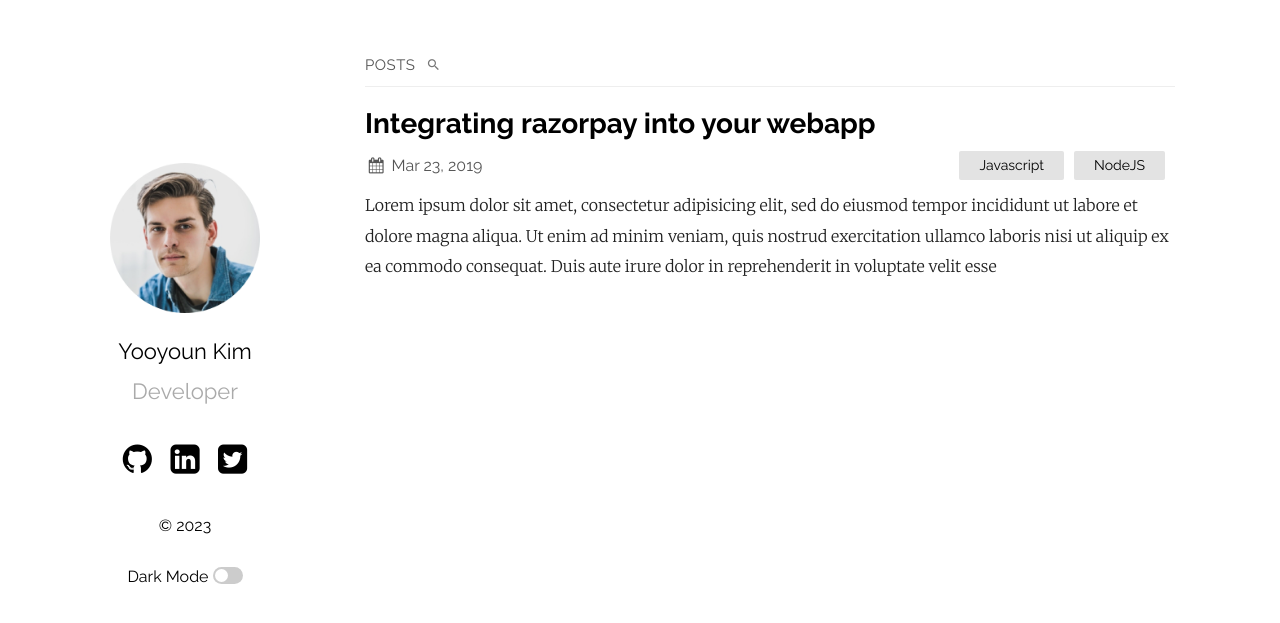
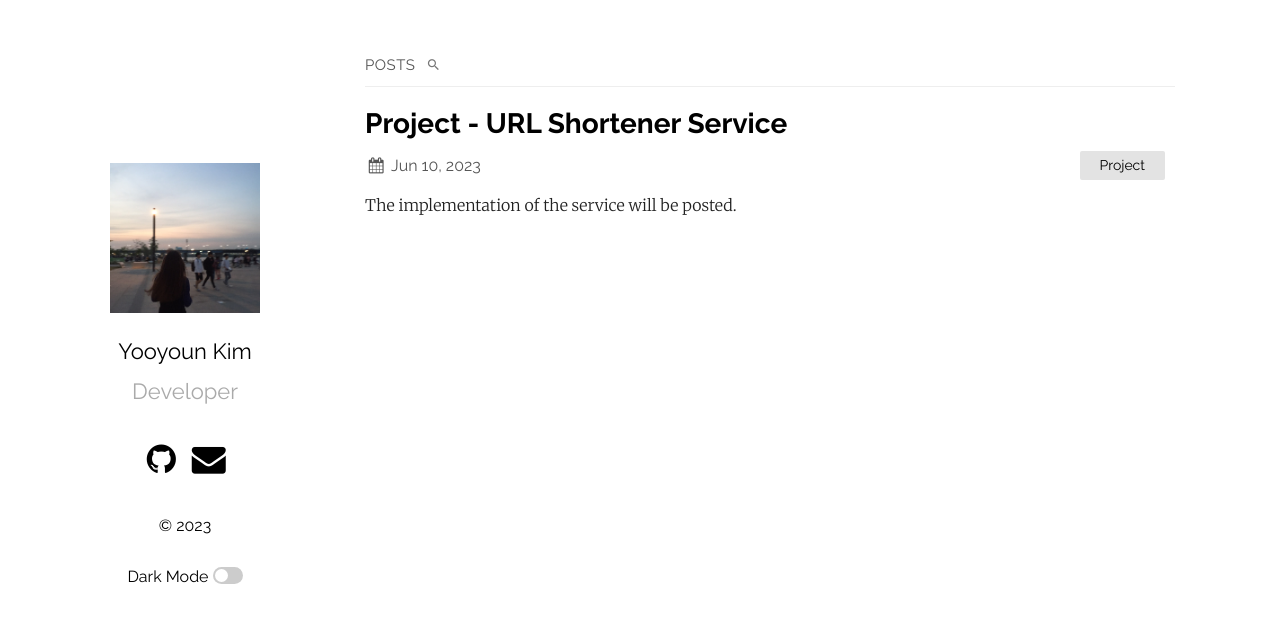
Before and after one commit to yooyouny/yooyouny.github.io, a Jekyll site: the page built from index.md, in a window 1280 px wide. Shown: the top 623 px of the page. Built offline with Jekyll 4.4.1, drawn with Linux system fonts in a browser that asks for light colours.

Commit message:
add init post

````diff
--- a/_config.yml
+++ b/_config.yml
@@ -26,9 +26,7 @@ plainwhite:
     - post
   # generate social links in footer
   social_links:
-    twitter: samarsault
-    github:  http://yooyouny.github.com
-    linkedIn: in/samarsault
+    github:  yooyouny
     #dribbble: jekyll
     #flickr:   jekyll
     #instagram: jekyll
@@ -38,7 +36,7 @@ plainwhite:
     #soundcloud: jekyll
     #telegram: jekyll
     #gitlab: jekyll
-    #email: jekyll
+    email: jhjin2u@gmail.com
 
     # Mastodon instances
     # mastodon:
--- a/_posts/2019-03-23-welcome-to-jekyll.markdown
+++ /dev/null
@@ -1,28 +0,0 @@
----
-layout: post
-title:  "Integrating razorpay into your webapp"
-date:   2019-03-23 21:03:36 +0530
-categories: Javascript NodeJS
----
-Lorem ipsum dolor sit amet, consectetur adipisicing elit, sed do eiusmod tempor incididunt ut labore et dolore magna aliqua. Ut enim ad minim veniam, quis nostrud exercitation ullamco laboris nisi ut aliquip ex ea commodo consequat. Duis aute irure dolor in reprehenderit in voluptate velit esse
-
-```javascript
-const Razorpay = require('razorpay');
-
-let rzp = Razorpay({
-	key_id: 'KEY_ID',
-	secret: 'name'
-});
-
-// capture request
-rzp.capture(payment_id, cost)
-	.then(function (data) {
-		return 2;
-	})
-```
-
-Check out the [Jekyll docs][jekyll-docs] for more info on how to get the most out of Jekyll. File all bugs/feature requests at [Jekyll’s GitHub repo][jekyll-gh]. If you have questions, you can ask them on [Jekyll Talk][jekyll-talk].
-
-[jekyll-docs]: https://jekyllrb.com/docs/home
-[jekyll-gh]:   https://github.com/jekyll/jekyll
-[jekyll-talk]: https://talk.jekyllrb.com/
--- /dev/null
+++ b/_posts/2023-06-10-project-bitly-1.markdown
@@ -0,0 +1,12 @@
+---
+layout: post
+title:  "Project - URL Shortener Service"
+date:   2023-06-10
+categories: Project
+---
+
+The implementation of the service will be posted.
+
+Check out the [link][bitly-github] for more info about bit.ly
+
+[bitly-github]: https://github.com/yooyouny/url-shortener-reneener
--- a/index.markdown
+++ /dev/null
@@ -1,6 +0,0 @@
----
-# Feel free to add content and custom Front Matter to this file.
-# To modify the layout, see https://jekyllrb.com/docs/themes/#overriding-theme-defaults
-
-layout: home
----
````
Also changed, not shown: Gemfile.lock, assets/portfolio.png.
